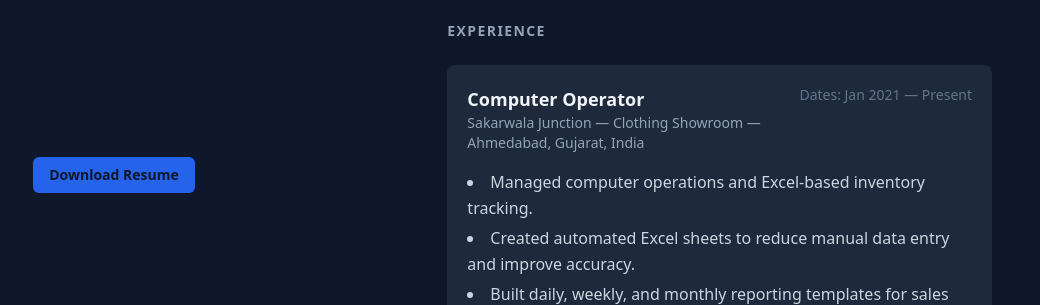
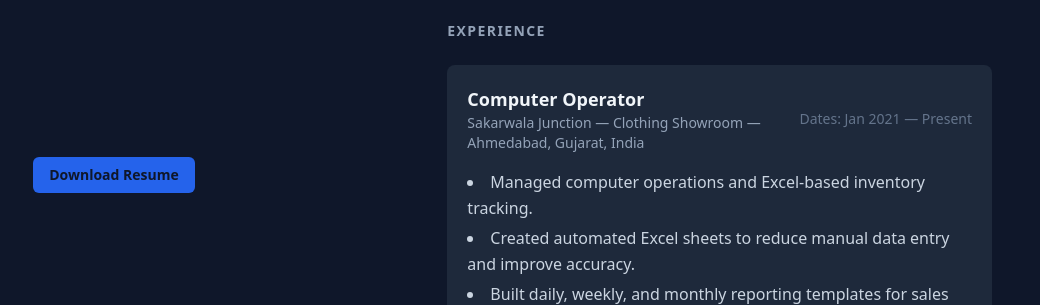
Before and after one commit to Abdul-Ahad0/my-portfolio, a plain HTML site: page index.html in a window 1280 px wide. Shown: the part 495-800 px from the top of the page, 240-1280 px from the left. Drawn offline with nearby package versions, Linux system fonts and the light colour scheme.

Commit message:
Refactor header layout for article section

```diff
--- a/index.html
+++ b/index.html
@@ -127,7 +127,7 @@
 
               <!-- Single Clean Experience Block -->
               <article class="bg-slate-800 p-5 rounded-lg">
-                <header class="flex justify-between items-start gap-6">
+                <header class="flex flex-col md:flex-row justify-between items-start md:items-center gap-2 md:gap-6">
                   <div>
                     <h3 class="text-lg font-semibold text-slate-100">Computer Operator</h3>
                     <p class="text-sm text-slate-400">Sakarwala Junction — Clothing Showroom — Ahmedabad, Gujarat, India</p>
```
